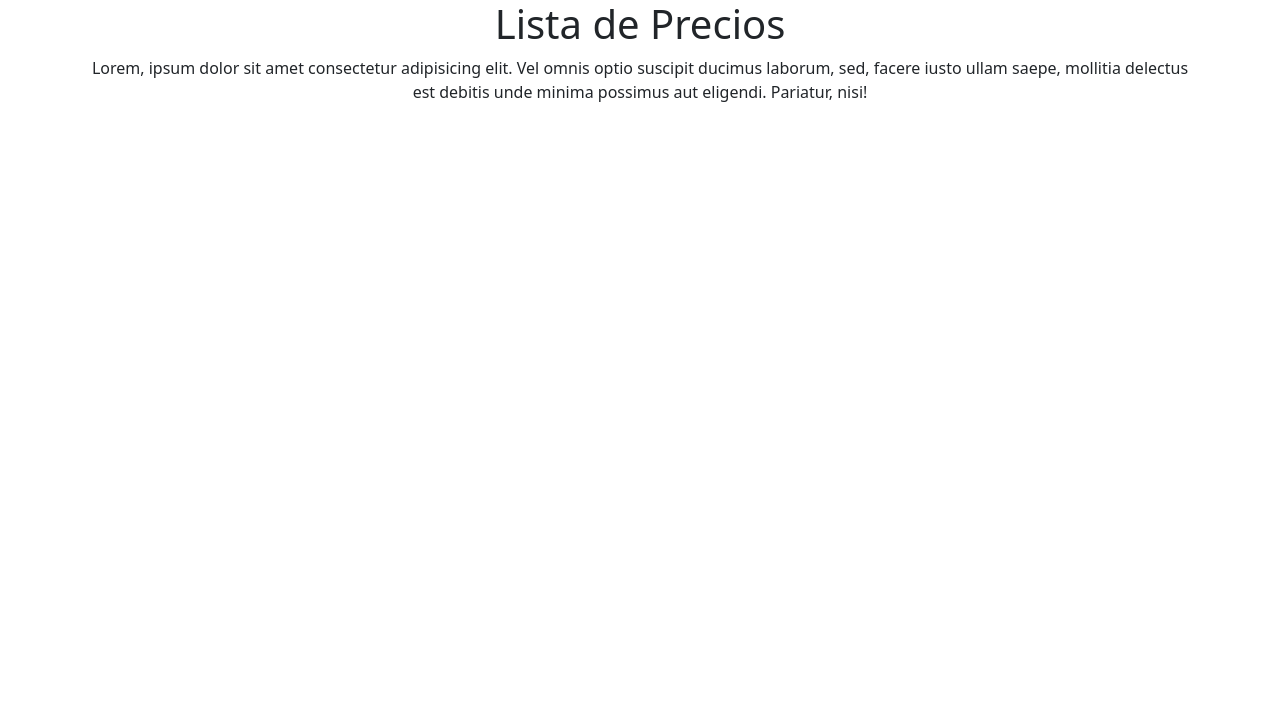
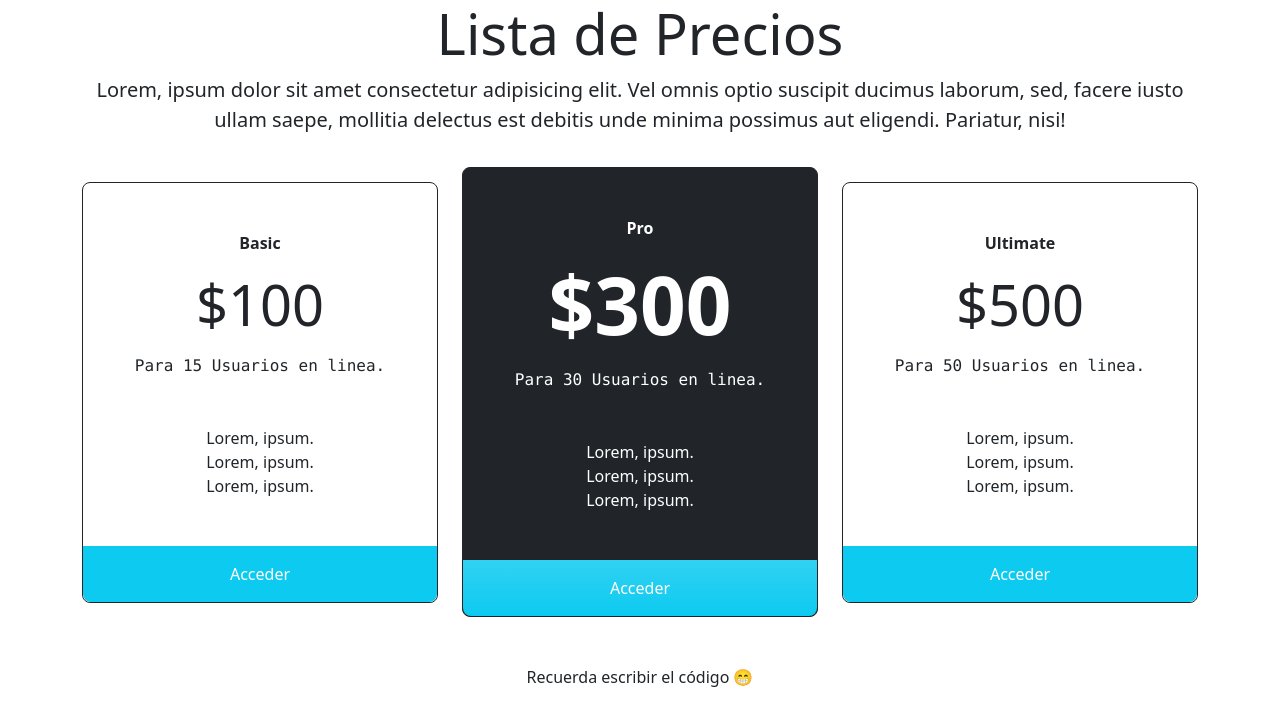
Before and after one commit to chino8a/Pr-ctica-push, a plain HTML site: page index.html in a window 1280 px wide. Drawn offline with nearby package versions, Linux system fonts and the light colour scheme.

Commit message:
Display de precios listo

```diff
--- a/index.html
+++ b/index.html
@@ -1,21 +1,85 @@
 <!DOCTYPE html>
 <html lang="en">
+
 <head>
-    <meta charset="UTF-8">
-    <meta name="viewport" content="width=device-width, initial-scale=1.0">
-    <title>Document</title>
+  <meta charset="UTF-8" />
+  <meta name="viewport" content="width=device-width, initial-scale=1.0" />
+  <title>Document</title>
 
-    <link href="https://cdn.jsdelivr.net/npm/bootstrap@5.3.7/dist/css/bootstrap.min.css" rel="stylesheet"
-        integrity="sha384-LN+7fdVzj6u52u30Kp6M/trliBMCMKTyK833zpbD+pXdCLuTusPj697FH4R/5mcr" crossorigin="anonymous">
-    <script src="https://cdn.jsdelivr.net/npm/bootstrap@5.3.7/dist/js/bootstrap.bundle.min.js"
-        integrity="sha384-ndDqU0Gzau9qJ1lfW4pNLlhNTkCfHzAVBReH9diLvGRem5+R9g2FzA8ZGN954O5Q"
-        crossorigin="anonymous"></script>
-    <link rel="stylesheet" href="style.css">
+  <link href="https://cdn.jsdelivr.net/npm/bootstrap@5.3.7/dist/css/bootstrap.min.css" rel="stylesheet"
+    integrity="sha384-LN+7fdVzj6u52u30Kp6M/trliBMCMKTyK833zpbD+pXdCLuTusPj697FH4R/5mcr" crossorigin="anonymous" />
+  <script src="https://cdn.jsdelivr.net/npm/bootstrap@5.3.7/dist/js/bootstrap.bundle.min.js"
+    integrity="sha384-ndDqU0Gzau9qJ1lfW4pNLlhNTkCfHzAVBReH9diLvGRem5+R9g2FzA8ZGN954O5Q" crossorigin="anonymous">
+  </script>
+  <link rel="stylesheet" href="style.css" />
 </head>
+
 <body>
-    <div class="container text-center">
-        <h1>Lista de Precios</h1>
-        <p>Lorem, ipsum dolor sit amet consectetur adipisicing elit. Vel omnis optio suscipit ducimus laborum, sed, facere iusto ullam saepe, mollitia delectus est debitis unde minima possimus aut eligendi. Pariatur, nisi!</p>
+  <main class="container text-center">
+    <h2 class="display-4">Lista de Precios</h2>
+    <p class="lead">
+      Lorem, ipsum dolor sit amet consectetur adipisicing elit. Vel omnis
+      optio suscipit ducimus laborum, sed, facere iusto ullam saepe, mollitia
+      delectus est debitis unde minima possimus aut eligendi. Pariatur, nisi!
+    </p>
+
+    <div class="row align-items-center">
+      <article class="col-12 col-md-4 mt-3">
+        <div class="border border-dark rounded-3">
+          <p class="mt-5 fw-bold">Basic</p>
+          <h2 class="display-4">
+            $100
+          </h2>
+          <p class="font-monospace mt-3">Para 15 Usuarios en linea.</p>
+          <ul class="list-unstyled my-5">
+            <li>Lorem, ipsum.</li>
+            <li>Lorem, ipsum.</li>
+            <li>Lorem, ipsum.</li>
+          </ul>
+          <a href="" class="bg-info text-white d-block py-3 text-decoration-none rounded-bottom-3">Acceder</a>
+
+      </article>
+
+      <article class="col-12 col-md-4 mt-3">
+        <div class="border border-dark rounded-3 bg-dark text-white">
+          <p class="mt-5 fw-bold">Pro</p>
+          <h2 class="display-1 fw-semibold">
+            $300
+          </h2>
+          <p class="font-monospace mt-3">Para 30 Usuarios en linea.</p>
+          <ul class="list-unstyled my-5">
+            <li>Lorem, ipsum.</li>
+            <li>Lorem, ipsum.</li>
+            <li>Lorem, ipsum.</li>
+          </ul>
+          <a href=""
+            class="text-white bg-info bg-gradient bg-gradient d-block py-3 text-decoration-none rounded-bottom-3 ">Acceder</a>
+        </div>
+      </article>
+
+      <article class="col-12 col-md-4 mt-3">
+        <div class="border border-dark rounded-3">
+          <p class="mt-5 fw-bold">Ultimate</p>
+          <h2 class="display-4">
+            $500
+          </h2>
+          <p class="font-monospace mt-3">Para 50 Usuarios en linea.</p>
+          <ul class="list-unstyled my-5">
+            <li>Lorem, ipsum.</li>
+            <li>Lorem, ipsum.</li>
+            <li>Lorem, ipsum.</li>
+          </ul>
+          <a href="" class="bg-info d-block py-3 text-white text-decoration-none rounded-bottom-3">Acceder</a>
+        </div>
+      </article>
+
+
+
     </div>
+    <footer>
+      <p class="mt-5">Recuerda escribir el código 😁</p>
+    </footer>
+  </main>
 </body>
+
 </html>
```
